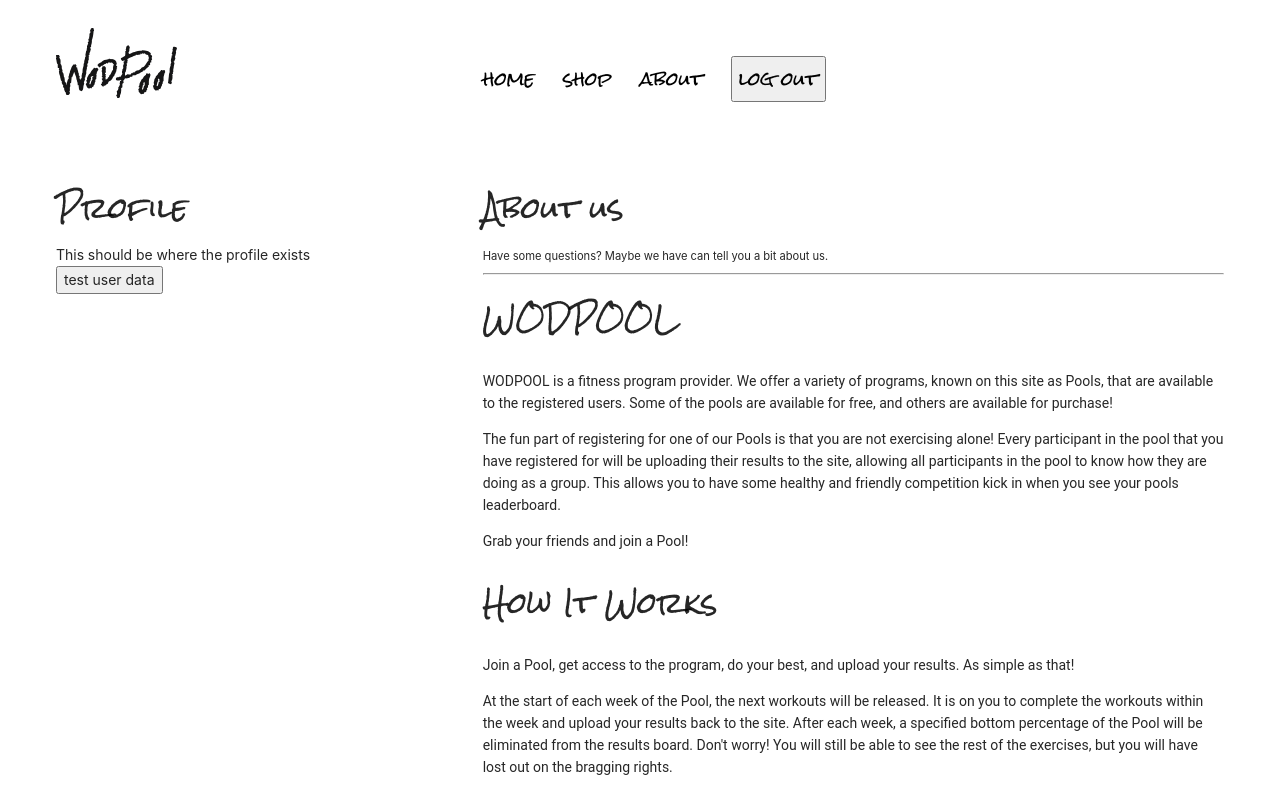
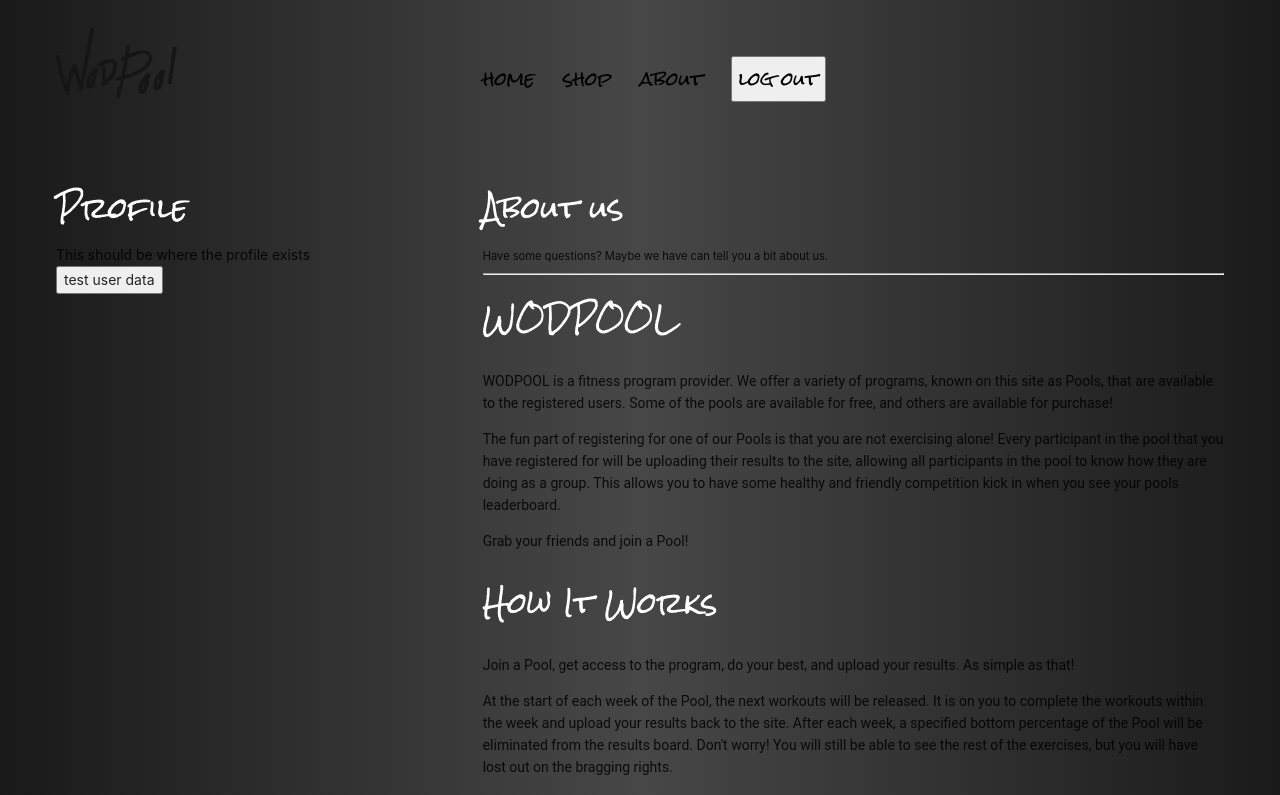
Before and after one commit to repcoleslaw/wodpool-client, a React (Create React App) app: page /about in a window 1280 px wide. Shown: the top 795 px of the page. Built offline with nearby package versions, Linux system fonts and the light colour scheme.

Commit message:
updatingStyling

```diff
--- a/src/App.css
+++ b/src/App.css
@@ -9,10 +9,19 @@ body {
     sans-serif;
   -webkit-font-smoothing: antialiased;
   -moz-osx-font-smoothing: grayscale;
+  background:none;
 
 }
 
-h1, h2{
+html{
+  background: linear-gradient(90deg, #191919 0%, #474747 50%, #1A1A1A 100%);
+}
+
+h1{
+  font-family: 'Rock Salt', sans-serif;
+  color:white;
+}
+h2, h3{
   font-family: 'Rock Salt', sans-serif;
 }
 
--- a/src/components/Header.js
+++ b/src/components/Header.js
@@ -82,7 +82,7 @@ function Header(props, history) {
         onCancel={handleModalClose}
         onOk={(e)=>setModal(false)}
         >
-          <h1>Coming Soon!</h1>
+          <h2>Coming Soon!</h2>
         </Modal>
 
     </Row>
--- a/src/components/Pool.js
+++ b/src/components/Pool.js
@@ -10,14 +10,13 @@ class PoolCard extends Component {
 
     const style = {
       margin:"2em 0",
-      padding:"2em"
-
+      padding:"2em",
     }
 
     return (
       <Card
-        title={<h2>{title}</h2>}
-        style={style}
+        title={<h3>{title}</h3>}
+       style={style}
       >
         <p>{competitorCount}/{maxParticipants}</p>
         <p>{desc}</p>
--- a/src/pages/home.js
+++ b/src/pages/home.js
@@ -32,8 +32,15 @@ class home extends Component {
 
 
   render(){
+    const colPoolStyle = {
+      padding:"4em",
+      margin:"4em",
+      background:"rgba(0,0,0,0.25)",
+      boxShadow:"5px 5px 8px #1A1A1A"
+    }
     const colStyle = {
       padding:"4em",
+      margin:"4em",
     }
 
     let poolsMarkup = this.state.pools ? (
@@ -44,12 +51,12 @@ class home extends Component {
       <div>
         <Header/>
          <Row>
-          <Col style={colStyle} xs={24} sm={8}>
+          <Col style={colStyle} xs={24} sm={6}>
             <h1> Profile </h1>
             <Profile/>
 
           </Col>
-          <Col style={colStyle} xs={24} sm={16}>
+          <Col style={colPoolStyle} xs={24} sm={14}>
             <h1>Pools</h1>
             {poolsMarkup}
           </Col>
```
